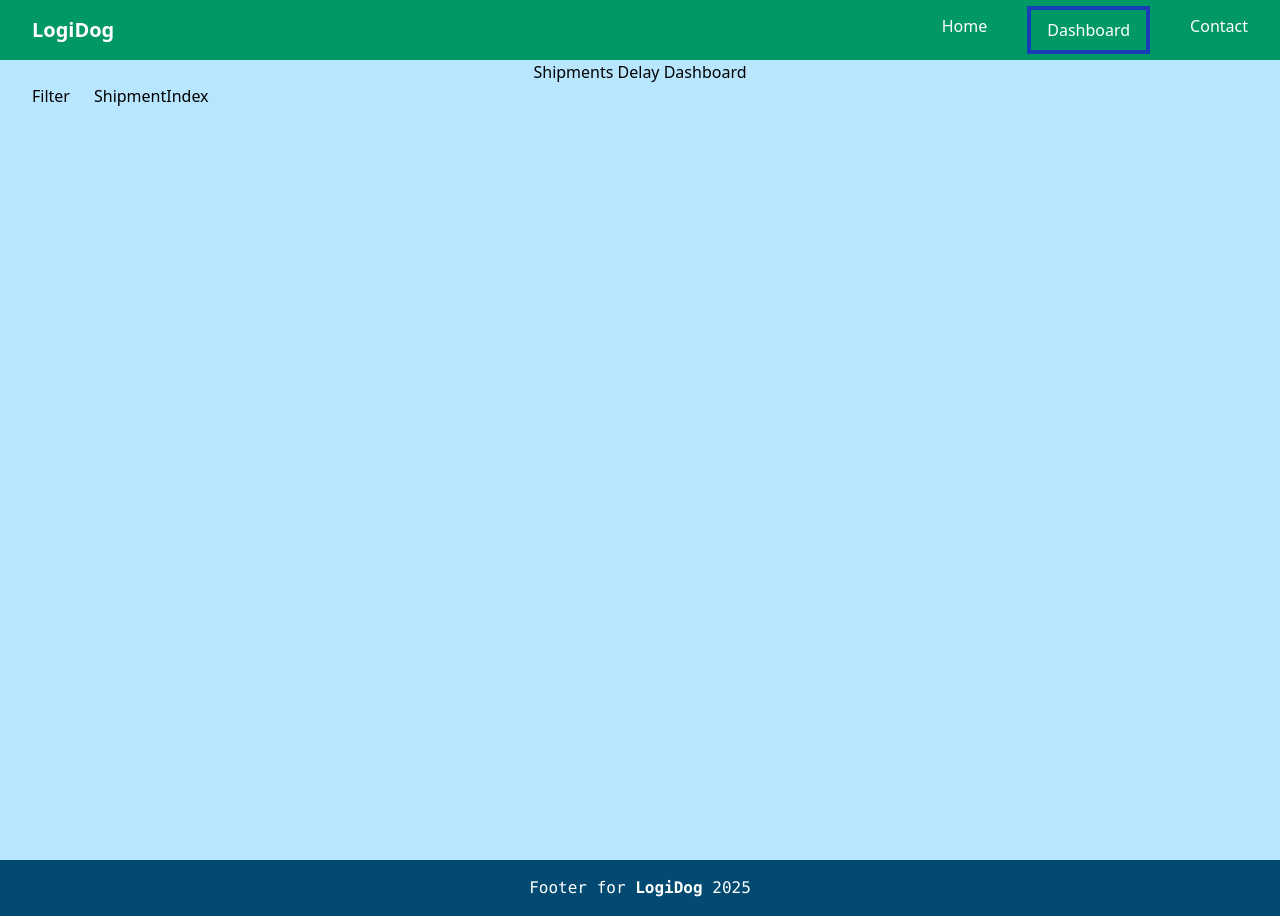
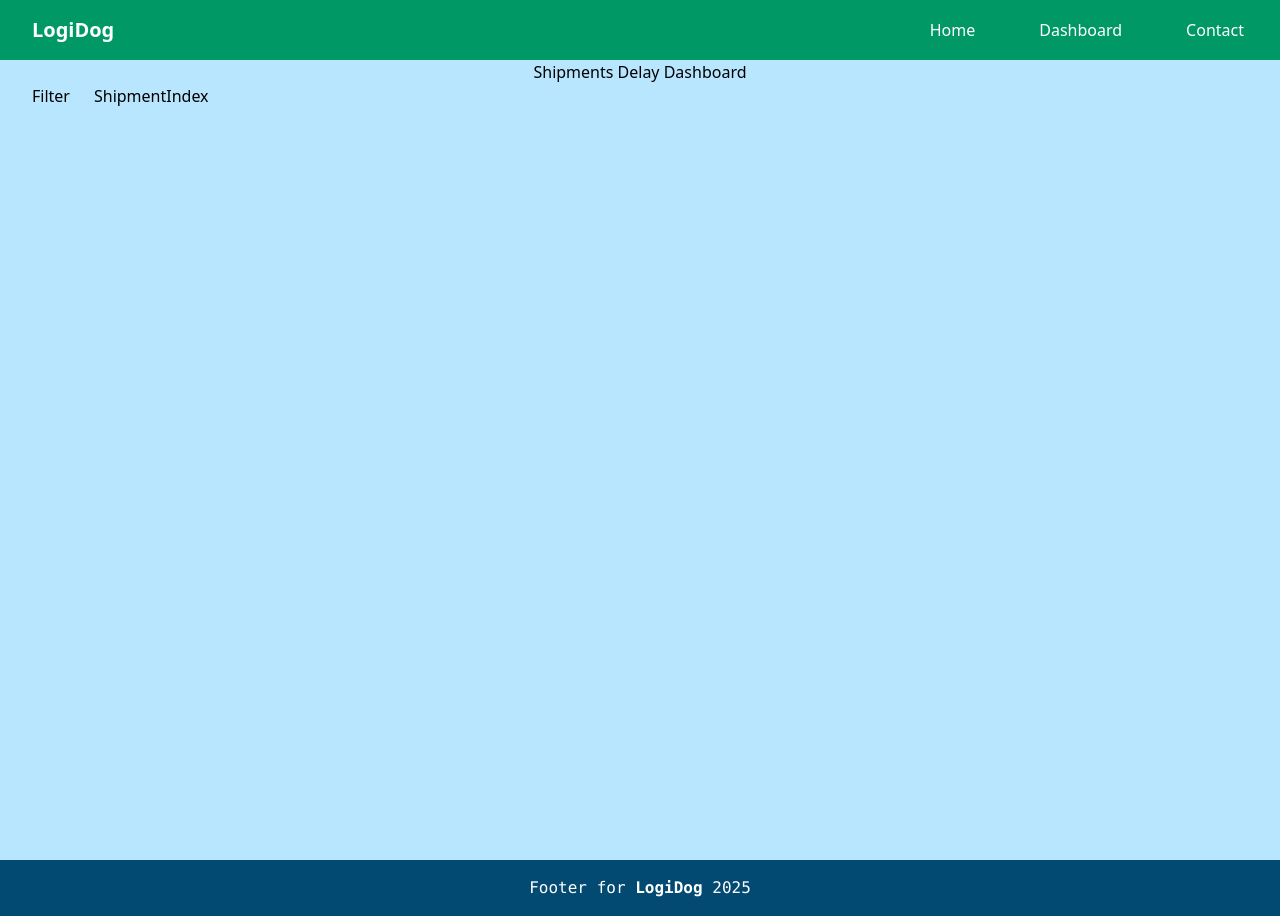
Before and after one commit to Dor-J/LogiDog-website-demo, a Next.js app: page /dashboard in a window 1280 px wide. Built offline with nearby package versions, Linux system fonts and the light colour scheme; no server answers.

Commit message:
add border to  active navigation item

```diff
--- a/src/app/components/NavBar.tsx
+++ b/src/app/components/NavBar.tsx
@@ -13,7 +13,7 @@ function NavBar() {
                 <ul className="flex space-x-6">
                     <li
                         className={clsx(
-                            'px-4 py-2 hover:text-blue-200 hover:underline' +
+                            'border-4 border-transparent px-4 py-2 hover:text-blue-200 hover:underline' +
                                 (pathname === '/'
                                     ? ' border-4 border-blue-800'
                                     : '')
@@ -23,9 +23,9 @@ function NavBar() {
                     </li>
                     <li
                         className={clsx(
-                            'px-4 py-2 hover:text-blue-200 hover:underline' +
+                            'border-4 border-transparent px-4 py-2 hover:text-blue-200 hover:underline' +
                                 (pathname === '/dashboard'
-                                    ? ' border-4 border-blue-800'
+                                    ? ' border-blue-800'
                                     : '')
                         )}
                     >
@@ -33,9 +33,9 @@ function NavBar() {
                     </li>
                     <li
                         className={clsx(
-                            'px-4 py-2 hover:text-blue-200 hover:underline' +
+                            'border-4 border-transparent px-4 py-2 hover:text-blue-200 hover:underline' +
                                 (pathname === '/contact'
-                                    ? ' border-4 border-blue-800'
+                                    ? ' border-blue-800'
                                     : '')
                         )}
                     >
```
